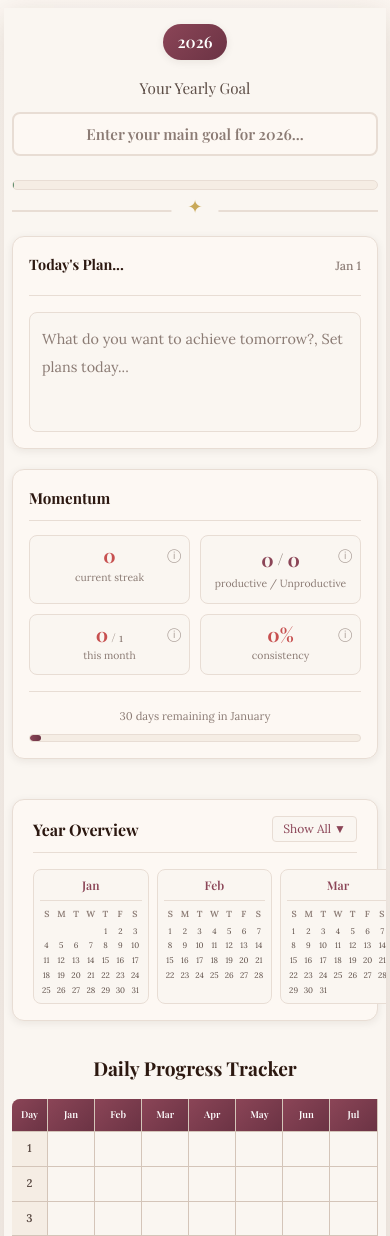
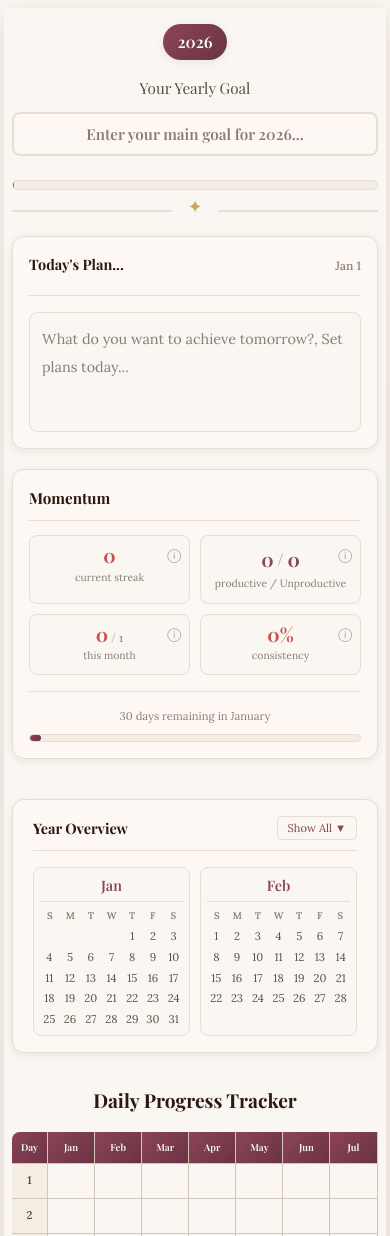
Before and after one commit to Hritik4722/comeback-goal-planner, a React (Vite) app: page / in a window 390 px wide. Shown: the top 1236 px of the page. Built offline with nearby package versions, Linux system fonts and the light colour scheme.

Commit message:
treid to implement dynamic visibilty of current  months in year overview.

```diff
--- a/src/App.jsx
+++ b/src/App.jsx
@@ -543,7 +543,7 @@ function App() {
         </div>
 
         {/* Mini Calendars Section */}
-        <div className="mini-calendars-section">
+        <div className={`mini-calendars-section ${calendarExpanded ? 'expanded' : ''}`}>
           <div className="mini-calendars-header">
             <h3 className="mini-calendars-title">Year Overview</h3>
             <button
@@ -554,14 +554,33 @@ function App() {
             </button>
           </div>
 
-          {/* First Row - Always Visible (Jan - Jun) */}
+          {/* All 12 months in a single grid */}
           <div className="mini-calendars-grid">
-            {MONTHS.slice(0, 6).map((month, monthIndex) => {
+            {MONTHS.map((month, monthIndex) => {
               const daysInMonth = DAYS_IN_MONTH[monthIndex]
               const firstDayOfMonth = new Date(2026, monthIndex, 1).getDay()
+              const currentMonth = new Date().getMonth()
+
+              // Calculate which row this month belongs to for each screen size
+              const mobileRow = Math.floor(monthIndex / 2)  // 2 per row
+              const tabletRow = Math.floor(monthIndex / 3)  // 3 per row
+              const desktopRow = Math.floor(monthIndex / 6) // 6 per row
+
+              // Calculate which row the current month is in
+              const currentMobileRow = Math.floor(currentMonth / 2)
+              const currentTabletRow = Math.floor(currentMonth / 3)
+              const currentDesktopRow = Math.floor(currentMonth / 6)
+
+              // Add classes for visibility control
+              const isCurrentMobileRow = mobileRow === currentMobileRow
+              const isCurrentTabletRow = tabletRow === currentTabletRow
+              const isCurrentDesktopRow = desktopRow === currentDesktopRow
 
               return (
-                <div key={month} className="mini-calendar">
+                <div
+                  key={month}
+                  className={`mini-calendar ${isCurrentMobileRow ? 'current-mobile-row' : ''} ${isCurrentTabletRow ? 'current-tablet-row' : ''} ${isCurrentDesktopRow ? 'current-desktop-row' : ''}`}
+                >
                   <div className="mini-calendar-header">{month.substring(0, 3)}</div>
                   <div className="mini-calendar-weekdays">
                     {['S', 'M', 'T', 'W', 'T', 'F', 'S'].map((day, i) => (
@@ -593,49 +612,6 @@ function App() {
               )
             })}
           </div>
-
-          {/* Second Row - Expandable (Jul - Dec) */}
-          {calendarExpanded && (
-            <div className="mini-calendars-grid second-row">
-              {MONTHS.slice(6, 12).map((month, idx) => {
-                const monthIndex = idx + 6
-                const daysInMonth = DAYS_IN_MONTH[monthIndex]
-                const firstDayOfMonth = new Date(2026, monthIndex, 1).getDay()
-
-                return (
-                  <div key={month} className="mini-calendar">
-                    <div className="mini-calendar-header">{month.substring(0, 3)}</div>
-                    <div className="mini-calendar-weekdays">
-                      {['S', 'M', 'T', 'W', 'T', 'F', 'S'].map((day, i) => (
-                        <span key={i} className="mini-weekday">{day}</span>
-                      ))}
-                    </div>
-                    <div className="mini-calendar-days">
-                      {Array.from({ length: firstDayOfMonth }, (_, i) => (
-                        <span key={`empty-${i}`} className="mini-day empty"></span>
-                      ))}
-                      {Array.from({ length: daysInMonth }, (_, i) => {
-                        const day = i + 1
-                        const key = getCellKey(monthIndex, day)
-                        const entry = entries[key]
-                        const status = entry?.status || ''
-
-                        return (
-                          <span
-                            key={day}
-                            className={`mini-day ${status}`}
-                            title={`${month} ${day}: ${entry?.text || 'No entry'}`}
-                          >
-                            {day}
-                          </span>
-                        )
-                      })}
-                    </div>
-                  </div>
-                )
-              })}
-            </div>
-          )}
         </div>
 
         <div className="grid-container">
--- a/src/index.css
+++ b/src/index.css
@@ -518,8 +518,18 @@ body {
   gap: 12px;
 }
 
-.mini-calendars-grid.second-row {
-  margin-top: 12px;
+/* Desktop: Hide all calendars by default, show only current row */
+.mini-calendars-grid .mini-calendar {
+  display: none;
+}
+
+.mini-calendars-grid .mini-calendar.current-desktop-row {
+  display: block;
+}
+
+/* Show all calendars when expanded */
+.mini-calendars-section.expanded .mini-calendars-grid .mini-calendar {
+  display: block;
 }
 
 .mini-calendar {
@@ -1084,17 +1094,17 @@ body {
   }
 
   .mini-calendars-grid {
-    grid-template-columns: repeat(3, 1fr);
+    grid-template-columns: repeat(2, 1fr);
     gap: 8px;
   }
 
-  /* Hide months 4-6 on mobile when not expanded */
-  .mini-calendars-grid:not(.second-row) .mini-calendar:nth-child(n+4) {
+  /* Hide months 3-6 on mobile when not expanded */
+  .mini-calendars-grid:not(.second-row) .mini-calendar:nth-child(n+3) {
     display: none;
   }
 
   /* Show all when a sibling second-row exists (meaning expanded) */
-  .mini-calendars-section:has(.second-row) .mini-calendars-grid:not(.second-row) .mini-calendar:nth-child(n+4) {
+  .mini-calendars-section:has(.second-row) .mini-calendars-grid:not(.second-row) .mini-calendar:nth-child(n+3) {
     display: block;
   }
 
@@ -1465,8 +1475,8 @@ body {
   }
 }
 
-/* Responsive Dashboard - Mobile */
-@media (max-width: 600px) {
+/* Responsive Dashboard - Mobile and Tablet */
+@media (max-width: 900px) {
   .stats-box-title {
     font-size: 0.95rem;
     margin-bottom: 14px;
@@ -1546,4 +1556,44 @@ body {
     font-size: 0.8rem;
     line-height: 1.45;
   }
-}
+
+  /* Mini calendar - bigger text on mobile */
+  .mini-calendar-header {
+    font-size: 0.9rem;
+  }
+
+  .mini-weekday {
+    font-size: 0.6rem;
+  }
+
+  .mini-day {
+    font-size: 0.7rem;
+  }
+
+  .mini-calendars-grid {
+    grid-template-columns: repeat(2, 1fr);
+    gap: 10px;
+  }
+
+  /* Mobile: Hide all calendars except first row (first 2) by default */
+  .mini-calendars-grid .mini-calendar {
+    display: none;
+  }
+
+  .mini-calendars-grid .mini-calendar:nth-child(-n+2) {
+    display: block;
+  }
+
+  /* Show all calendars when expanded */
+  .mini-calendars-section.expanded .mini-calendars-grid .mini-calendar {
+    display: block;
+  }
+
+  .mini-calendars-title {
+    font-size: 0.9rem;
+  }
+
+  .expand-toggle-btn {
+    font-size: 0.7rem;
+  }
+}
```
